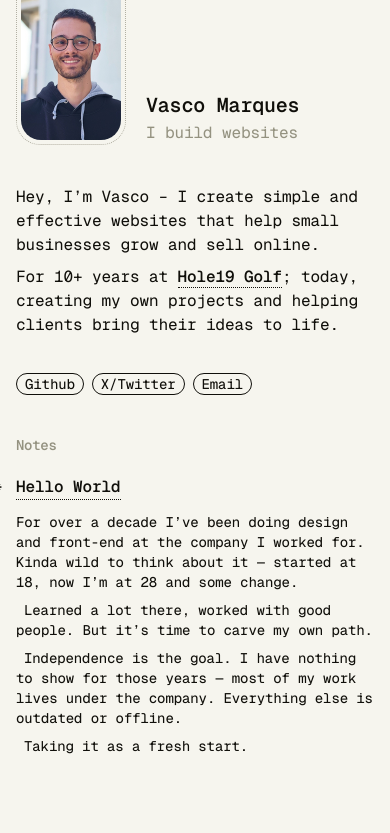
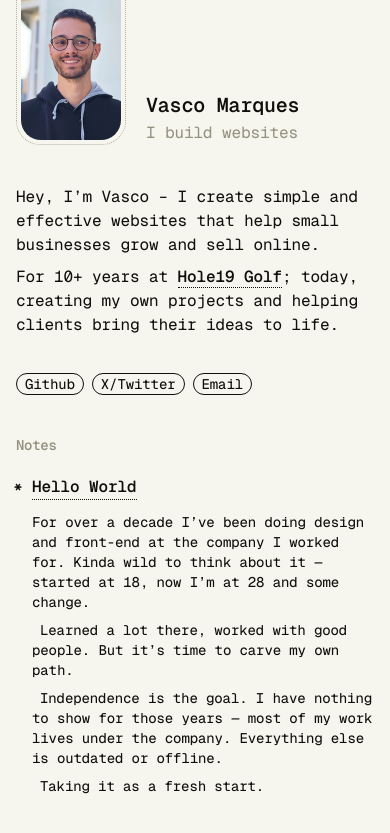
Before and after one commit to vrqs/works, a Jekyll site: the page built from index.markdown, in a window 390 px wide. Shown: the top 833 px of the page. Built offline with Jekyll 4.4.1, drawn with Linux system fonts in a browser that asks for light colours.

Commit message:
Fixes note bullet point

```diff
--- a/assets/css/main.scss
+++ b/assets/css/main.scss
@@ -198,7 +198,7 @@ section.notes {
       font-size: 1.25rem;
       position: absolute;
       top: 3px;
-      left: -24px;
+      left: -1.25rem;
     }
   }
 
@@ -252,4 +252,10 @@ section.notes {
       order: 2;
     }
   }
+
+  section.notes {
+    ol li:not(:first-child) {
+      margin-left: 1rem;
+    }
+  }
 }
```
